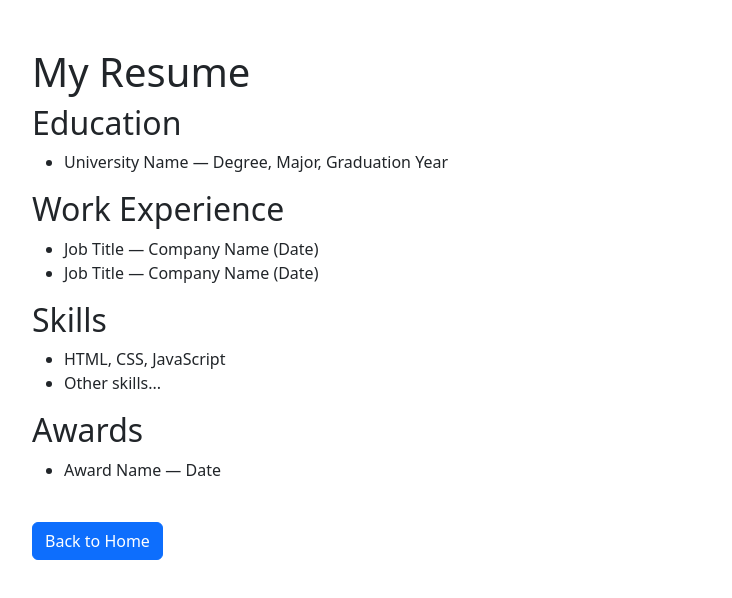
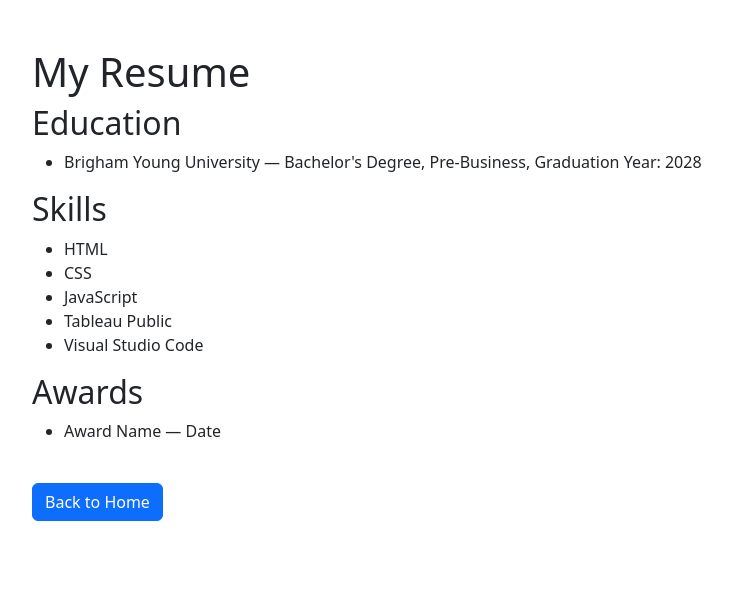
Before and after one commit to danaalnsour/final-web-dev-project, a plain HTML site: page resume.html in a window 1280 px wide. Shown: the whole page, without its empty margins (50-782 px from the left). Drawn offline with nearby package versions, Linux system fonts and the light colour scheme.

Commit message:
Add files via upload

```diff
--- a/resume.html
+++ b/resume.html
@@ -12,19 +12,16 @@
 
       <h2>Education</h2>
       <ul>
-        <li>University Name — Degree, Major, Graduation Year</li>
-      </ul>
-
-      <h2>Work Experience</h2>
-      <ul>
-        <li>Job Title — Company Name (Date)</li>
-        <li>Job Title — Company Name (Date)</li>
+        <li>Brigham Young University — Bachelor's Degree, Pre-Business, Graduation Year: 2028</li>
       </ul>
 
       <h2>Skills</h2>
       <ul>
-        <li>HTML, CSS, JavaScript</li>
-        <li>Other skills...</li>
+        <li>HTML</li>
+        <li>CSS</li>
+        <li>JavaScript</li>
+        <li>Tableau Public</li>
+        <li>Visual Studio Code</li>
       </ul>
 
       <h2>Awards</h2>
```
